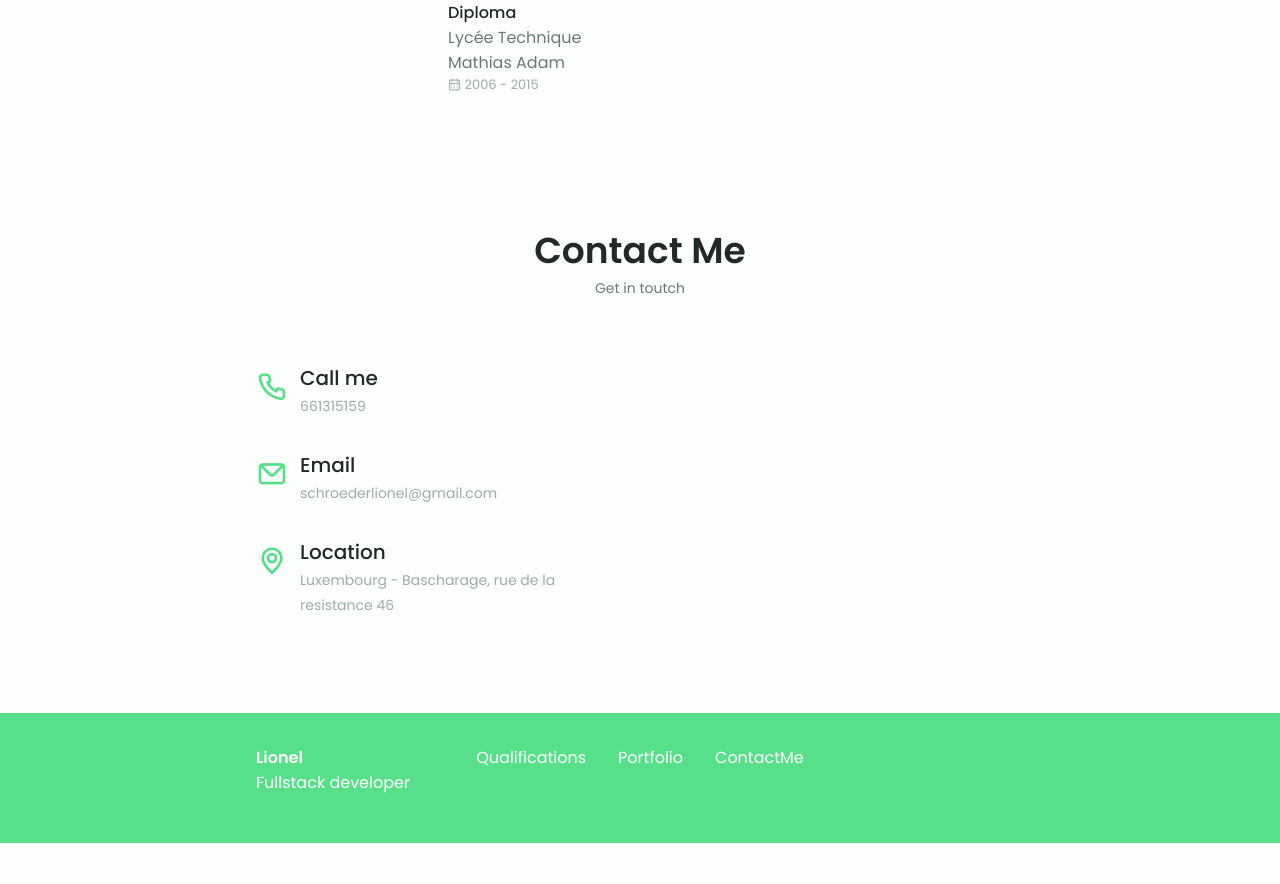
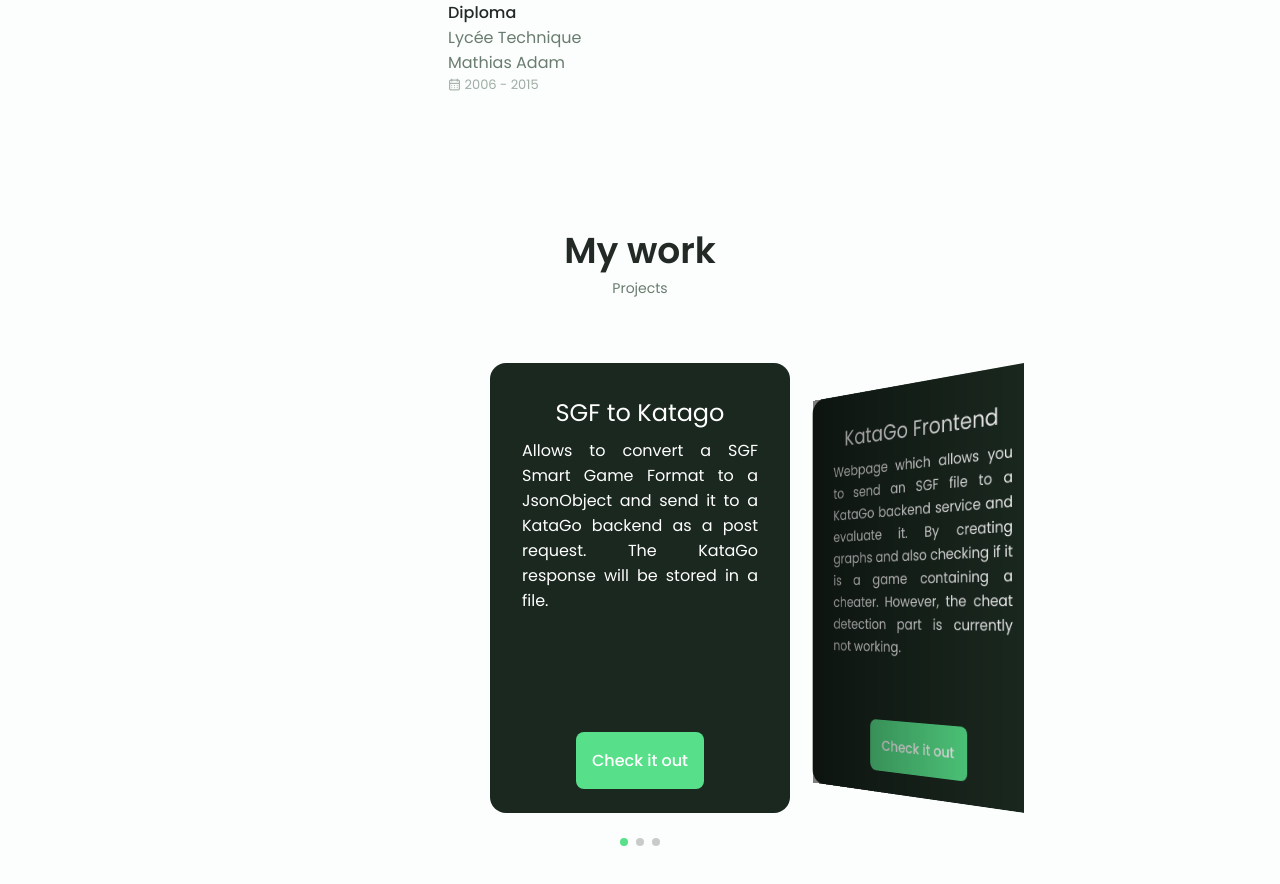
Before and after one commit to SchroederLionel/schroederlionel.github-io, a plain HTML site: page index.html in a window 1280 px wide. Shown: the part 1842-2726 px from the top of the page. Before the commit the page ends 2685 px from the top, so only its background shows below. Drawn offline with nearby package versions, Linux system fonts and the light colour scheme.

Commit message:
first commit

```diff
--- a/assets/css/style.css
+++ b/assets/css/style.css
@@ -12,6 +12,8 @@
   --first-color-second: hsl(var(--hue-color), 69%, 61%);
   --first-color-alt: hsl(var(--hue-color), 57%, 53%);
   --first-color-ligther: hsl(var(--hue-color), 92%, 85%);
+
+  --first-color-card: hsl(var(--hue-color), 22%, 13%);
 
   --title-color: hsl(var(--hue-color), 8%, 15%);
   --text-color: hsl(var(--hue-color), 8%, 45%);
@@ -75,7 +77,7 @@ body.dark-theme {
   --input-color: hsl(var(--hue-color), 29%, 16%);
   --body-color: hsl(var(--hue-color), 28%, 12%);
   --container-color: hsl(var(--hue-color), 29%, 16%);
-
+  --first-color-card: hsl(var(--hue-color), 30%, 8%);
   --scroll-bar-color: hsl(var(--hue-color), 12%, 48%);
   --scroll-thumb-color: hsl(var(--hue-color), 12%, 36%);
 }
@@ -576,6 +578,51 @@ img {
 .qualification__button.qualification__active {
   color: var(--first-color);
 }
+/* Projects */
+
+.swiper {
+  width: 100%;
+  padding-bottom: 50px;
+}
+.swiper-pagination-bullet-active {
+  background-color: var(--first-color);
+}
+.swiper-slide {
+  width: 300px;
+  height: 450px !important;
+}
+
+.swiper-slide img {
+  display: block;
+  width: 100%;
+}
+.card {
+  width: 300px !important;
+  height: 450px !important;
+  background: var(--first-color-card);
+  padding: 2rem;
+  border-radius: 1rem;
+
+  justify-content: center;
+  text-align: center;
+  color: white;
+}
+
+.card .title {
+  font-size: var(--h2-font-size);
+}
+.card p {
+  margin-top: 0.5rem;
+  text-align: justify;
+  width: 100%;
+}
+
+.btn__container {
+  width: 100%;
+  position: absolute;
+  bottom: 1.5rem;
+  left: 0;
+}
 
 /* Contact ME */
 
--- a/assets/js/main.js
+++ b/assets/js/main.js
@@ -99,3 +99,21 @@ themeButton.addEventListener('click', () => {
   localStorage.setItem('selected-theme', getCurrentTheme());
   localStorage.setItem('selected-icon', getCurrentIcon());
 });
+/*=================== Swiper  ==============================*/
+
+var swiper = new Swiper('.mySwiper', {
+  effect: 'coverflow',
+  grabCursor: true,
+  centeredSlides: true,
+  slidesPerView: 'auto',
+  coverflowEffect: {
+    rotate: 50,
+    stretch: 0,
+    depth: 100,
+    modifier: 1,
+    slideShadows: true,
+  },
+  pagination: {
+    el: '.swiper-pagination',
+  },
+});
--- a/index.html
+++ b/index.html
@@ -11,7 +11,9 @@
       href="https://unicons.iconscout.com/release/v4.0.0/css/line.css"
     />
     <!--================================ SWIPER CSS =================================-->
-    <link rel="stylesheet" href="" />
+    <link
+    rel="stylesheet"
+    href="https://unpkg.com/swiper@7/swiper-bundle.min.css"/>
     <!--================================ CSS =================================-->
     <link rel="stylesheet" href="assets/css/style.css" />
 
@@ -39,10 +41,19 @@
                 <i class="uil uil-file-alt nav__icon"></i> Skills
               </a>
             </li>
-
+            <li class="nav__item">
+              <a href="#qualification" class="nav__link">
+                <i class="uil uil-file-alt nav__icon"></i> Qualifications
+              </a>
+            </li>
+            <li class="nav__item">
+              <a href="#projects" class="nav__link">
+                <i class="uil uil-file-alt nav__icon"></i> My work
+              </a>
+            </li>
             <li class="nav__item">
               <a href="#contact" class="nav__link">
-                <i class="uil uil-message nav__icon"></i> Contactme
+                <i class="uil uil-message nav__icon"></i> Contact Me
               </a>
             </li>
           </ul>
@@ -315,8 +326,7 @@
       </section>
 
       <!--================================ Qualification =================================-->
-
-      <section class="qualification section">
+      <section class="qualification section" id="qualification">
         <h2 class="section__title">Qualification</h2>
         <span class="section__subtitle">My journey</span>
 
@@ -454,7 +464,59 @@
           </div>
         </div>
       </section>
+      <!--================================ Projects =================================-->
+      <section class="contat section" id="projects">
+        <h2 class="section__title">My work</h2>
+        <span class="section__subtitle">Projects</span>
 
+        <div class="projects__container container grid">
+          <div class="swiper mySwiper">
+            <div class="swiper-wrapper">
+              <div class="swiper-slide">
+                <div class="card">
+                  <div class="title">SGF to Katago</div>
+
+
+                  <div class="features">
+                    <p>Allows to convert a SGF Smart Game Format to a JsonObject and send it to a KataGo backend as a post request. The KataGo response will be stored in a file.</p>
+                  </div><!--/features-->
+                  <div class="btn__container">
+                  <a href="https://github.com/SchroederLionel/SGF_TO_KatagoAPI.git" target="_blank"class="button">Check it out</a>
+                </div>
+                </div>
+              </div>
+              <div class="swiper-slide">
+                <div class="card">
+                  <div class="title">KataGo Frontend</div>
+
+
+                  <div class="features">
+                    <p>Webpage which allows you to send an SGF file to a KataGo backend service and evaluate it. By creating graphs and also checking if it is a game containing a cheater. However, the cheat detection part is currently not working.</p>
+                  </div><!--/features-->
+                  <div class="btn__container">
+                  <a href="https://github.com/SchroederLionel/Catch-Me-FrontEnd.git" target="_blank"class="button">Check it out</a>
+                </div>
+                </div>
+              </div>
+              <div class="swiper-slide">
+                <div class="card">
+                  <div class="title">Covid Simulator</div>
+                  <div class="features">
+                    <p>This program allows you to simulate how long it takes to do PCR test for X amount of people.</p>
+                  </div><!--/features-->
+                <div class="btn__container">
+                  <a href="https://github.com/SchroederLionel/Covi-19_Extended.git" target="_blank"class="button">Check it out</a>
+                </div>
+
+
+                </div>
+              </div>
+
+            </div>
+            <div class="swiper-pagination"></div>
+          </div>
+
+       </section>
        <!--================================ Contact ME =================================-->
 
        <section class="contat section" id="contact">
@@ -508,7 +570,7 @@
               <a href="#qualification" class="footer__link">Qualifications</a>
             </li>
             <li>
-              <a href="#portfolio" class="footer__link">Portfolio</a>
+              <a href="#projects" class="footer__link">Projects</a>
             </li>
             <li>
               <a href="#contact" class="footer__link">ContactMe</a>
@@ -521,7 +583,7 @@
     <!--================================ SCROLL TOP =================================-->
 
     <!--================================ SWIPER  JS =================================-->
-    <script src=""></script>
+    <script src="https://unpkg.com/swiper@7/swiper-bundle.min.js"></script>
     <!--================================ MAIN JS =================================-->
     <script src="assets/js/main.js"></script>
   </body>
```
